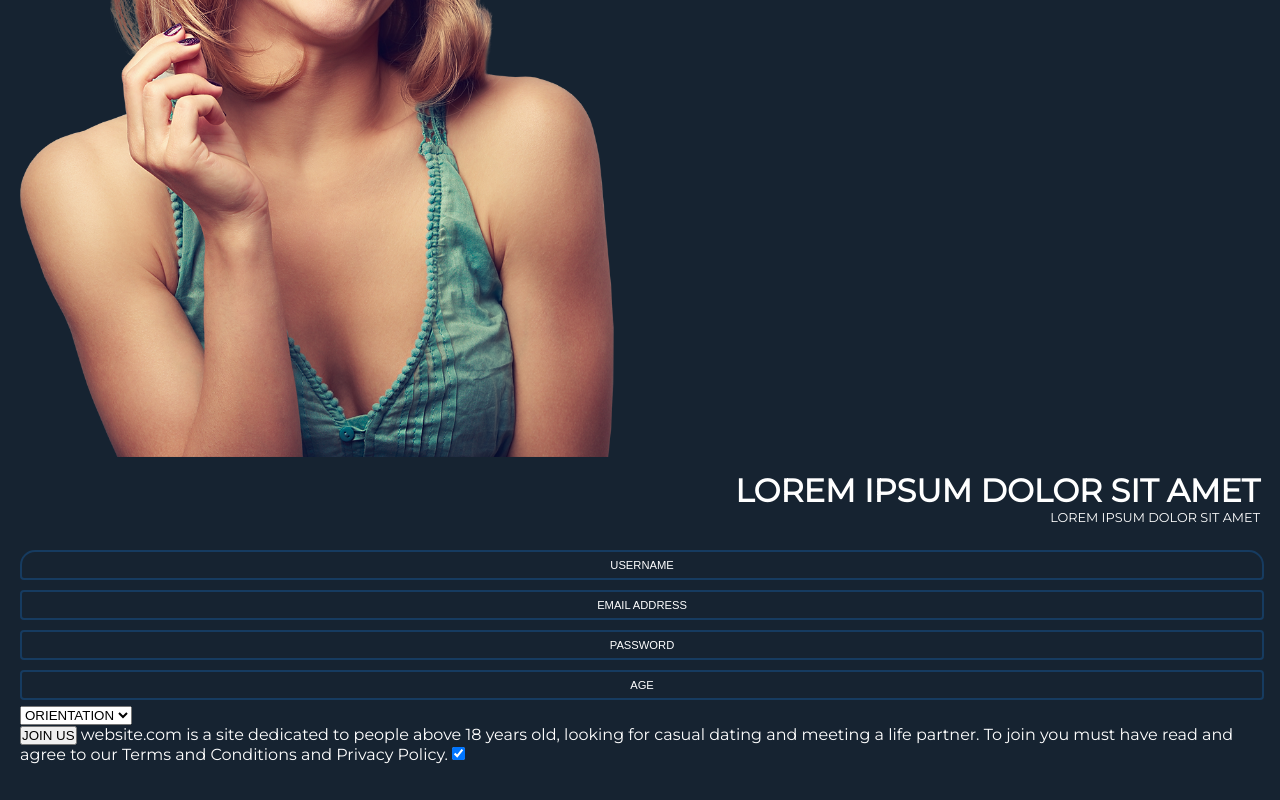
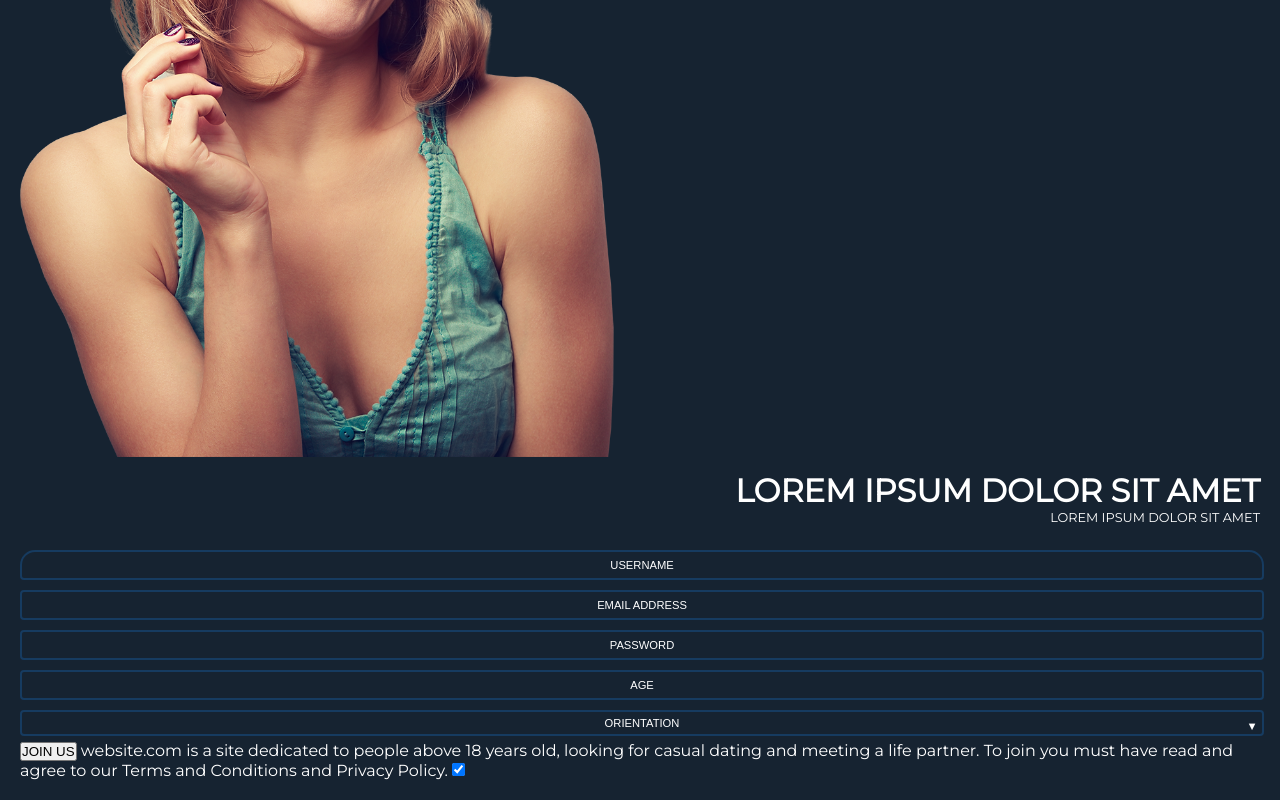
Before and after one commit to popdesign13/Codeplicity, a plain HTML site: page index.html in a window 1280 px wide. Shown: the part 373-1173 px from the top of the page. Drawn offline with Linux system fonts and the light colour scheme.

Commit message:
content - izrada forme-dropdown sa strelicom

```diff
--- a/scss/_form.scss
+++ b/scss/_form.scss
@@ -34,6 +34,48 @@
         }
     }
 
+    &__section {
+        width: 100%;
+        position: relative;
+
+        &:after {
+            content: "▼";
+            padding: 12px 10px;
+            position: absolute;
+            right: -10px;
+            top: 0;
+            z-index: 1;
+            text-align: center;
+            scale: 0.7;
+            pointer-events: none;
+        }
+    }
+
+    &__select {
+        background: none;
+        color: $color-text;
+        font-size: 0.7rem;
+        text-transform: uppercase;
+        text-align: center;
+        width: 100%;
+        padding: 5px 0;
+        border: 2px solid $color-button-outline;
+        border-radius: 4px;
+        margin: 5px 0;
+        cursor:pointer;
+        -webkit-appearance: none;
+        /* for webkit browsers */
+        -moz-appearance: none;
+        /* for firefox */
+        appearance: none;
+        /* for modern browsers */
+
+        &::-ms-expand {
+            display: none;
+          }
+
+    }
+
 
 
 }
```
Also changed, not shown: css/style.css, 1 other file.
